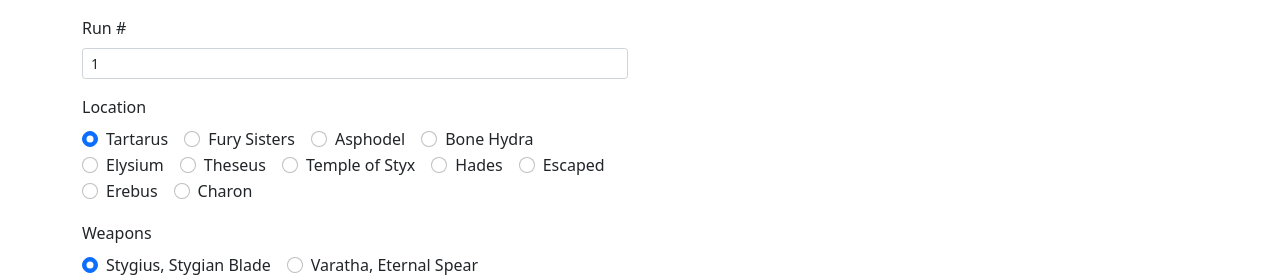
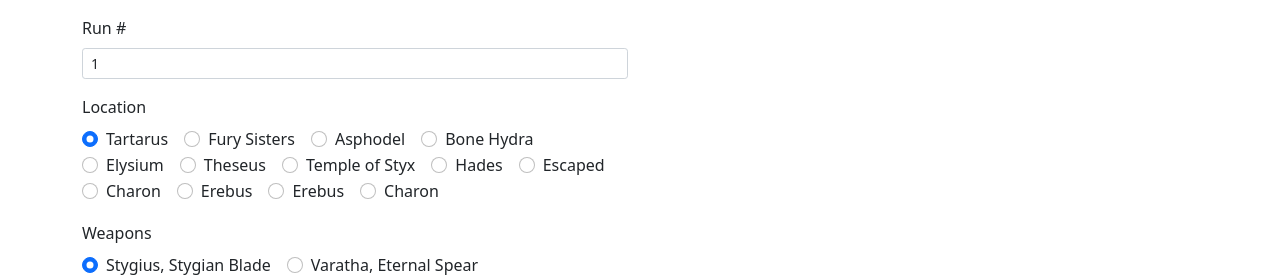
Before and after one commit to jeydo/Hades-statistics, a Vue app: page / in a window 1280 px wide. Shown: the top 277 px of the page. Built offline with nearby package versions, Linux system fonts and the light colour scheme.

Commit message:
fix import

```diff
--- a/src/App.vue
+++ b/src/App.vue
@@ -106,7 +106,7 @@
                     newRuns = []
                 for (let run of runsToImport) {
                     if (!this.checkRun(run)) {
-                        this.importErrors = 'Run is corrupted : ' + run
+                        this.importErrors = 'Run is corrupted : ' + JSON.stringify(run)
                         return
                     }
                     newRuns[run.number - 1] = run
@@ -124,7 +124,7 @@
             if (!run.hasOwnProperty('number') || run.number < 0) {
                 return false
             }
-            if (!run.hasOwnProperty('location') || consts.LOCATIONS.indexOf(run.location) < 0) {
+            if (!run.hasOwnProperty('location') || !consts.LOCATIONS.includes(run.location)) {
                 return false
             }
             if (!run.hasOwnProperty('weapon') || !consts.WEAPONS.hasOwnProperty(run.weapon)) {
--- a/src/components/Chart.vue
+++ b/src/components/Chart.vue
@@ -89,7 +89,12 @@
         },
         methods : {
             getLabels() {
-                return [].concat([''], consts.LOCATIONS, ['']).reverse()
+                let labels = [''].concat(
+                    consts.LOCATIONS.filter((location) => {
+                        return !consts.NOT_IN_CHART.includes(location)
+                    }))
+                labels.push('')
+                return labels.reverse()
             },
             chartDataArray() {
                 let arr = [];
--- a/src/const.js
+++ b/src/const.js
@@ -8,7 +8,9 @@
         'Theseus',
         'Temple of Styx',
         'Hades',
-        'Escaped'
+        'Escaped',
+        'Charon',
+        'Erebus'
     ],
     NOT_IN_CHART : [
         'Charon',
```
